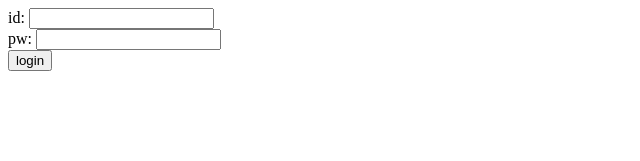
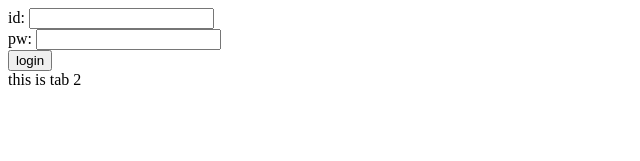
Before and after one commit to eurowondollaryen/js-framework-test, a Vue app in the folder vue-form/: page / in a window 1280 px wide. Shown: the top 161 px of the page, without its empty margins (0-640 px from the left). Built offline with nearby package versions, Linux system fonts and the light colour scheme.

Commit message:
tabmenu with keep-alive

```diff
--- a/vue-form/src/App.vue
+++ b/vue-form/src/App.vue
@@ -9,16 +9,27 @@
       <input id="password" type="password" v-model="password">
     </div>
     <button type="submit">login</button>
+    <keep-alive>
+      <component v-bind:is="currentTabComponent"></component>
+    </keep-alive>
   </form>
 </template>
 
 <script>
 import axios from 'axios';
+import TabOne from './components/TabOne.vue';
+import TabTwo from './components/TabTwo.vue';
+
 export default {
+  components: {
+    TabOne,
+    TabTwo
+  },
   data: function() {
     return {
       username: '',
-      password: ''
+      password: '',
+      currentTabComponent: "TabTwo"
     };
   },
   methods: {
--- /dev/null
+++ b/vue-form/src/components/TabOne.vue
@@ -0,0 +1,13 @@
+<template>
+  <div>this is tab1</div>
+</template>
+
+<script>
+export default {
+
+}
+</script>
+
+<style>
+
+</style>
--- /dev/null
+++ b/vue-form/src/components/TabTwo.vue
@@ -0,0 +1,13 @@
+<template>
+  <div>this is tab 2</div>
+</template>
+
+<script>
+export default {
+
+}
+</script>
+
+<style>
+
+</style>
```
